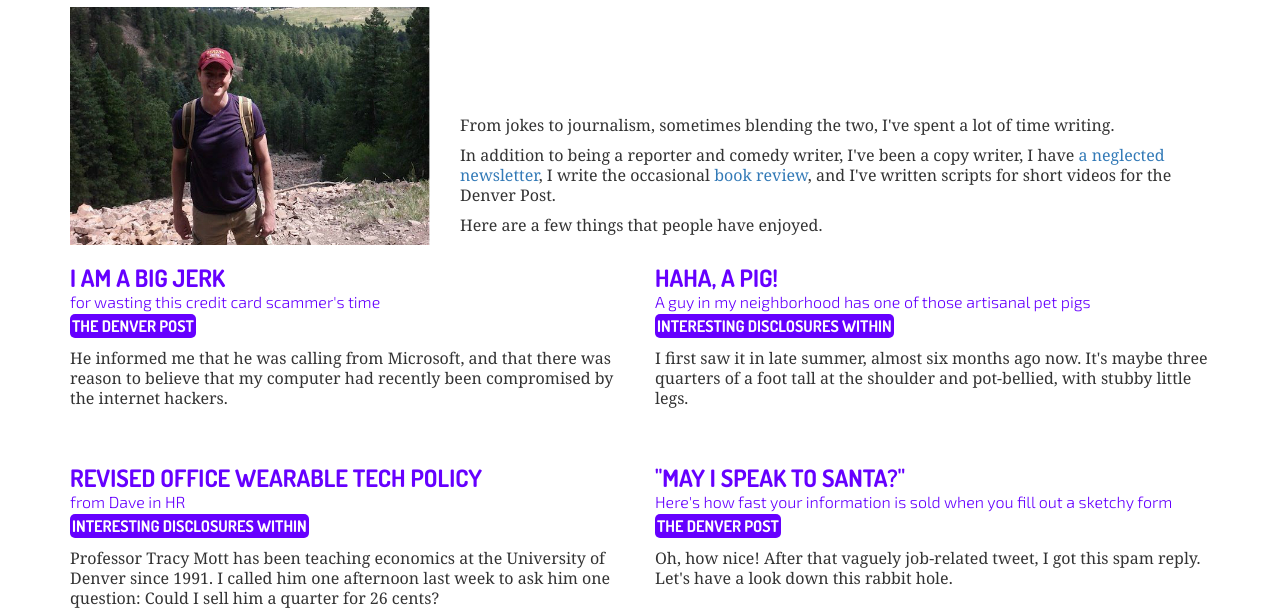
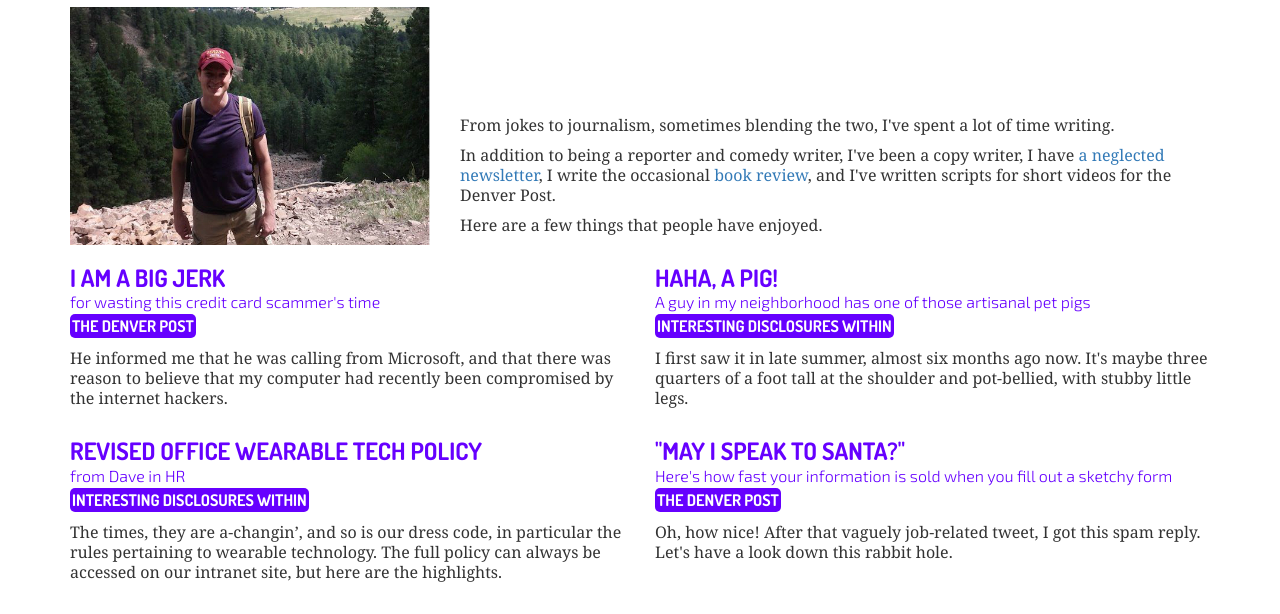
Before and after one commit to dwburdick/dotcom, a website: page writing.htm in a window 1280 px wide. Shown: the part 84-698 px from the top of the page. Drawn offline with nearby package versions, Linux system fonts and the light colour scheme; a web font is replaced by a local one.

Commit message:
Fix column issues on writing and developer pages

```diff
--- a/css/style.css
+++ b/css/style.css
@@ -39,7 +39,7 @@ embed {
 }
 
 .writing {
-	height: 200px;
+	display: inline-block;
 }
 
 /* TYPE */
--- a/js/writing.js
+++ b/js/writing.js
@@ -1,8 +1,16 @@
-Handlebars.registerHelper("everyOther", function (index, amount, scope) {
-    if ( ++index % amount )
-        return scope.inverse(this);
-    else
-        return scope.fn(this);
+Handlebars.registerHelper('grouped_each', function(every, context, options) {
+    var out = "", subcontext = [], i;
+    if (context && context.length > 0) {
+        for (i = 0; i < context.length; i++) {
+            if (i > 0 && i % every === 0) {
+                out += options.fn(subcontext);
+                subcontext = [];
+            }
+            subcontext.push(context[i]);
+        }
+        out += options.fn(subcontext);
+    }
+    return out;
 });
 
 $(function () {
@@ -34,7 +42,7 @@ $(function () {
         "subtitle": "from Dave in HR",
         "source": "Interesting disclosures within",
         "projectUrl": "http://tinyletter.com/daveburdick/letters/interesting-disclosures-3-a-revised-office-wearable-technology-policy-from-dave-in-hr",
-        "text": "Professor Tracy Mott has been teaching economics at the University of Denver since 1991. I called him one afternoon last week to ask him one question: Could I sell him a quarter for 26 cents?"
+        "text": "The times, they are a-changin’, and so is our dress code, in particular the rules pertaining to wearable technology. The full policy can always be accessed on our intranet site, but here are the highlights."
       },
       {
         "title": "\"May I speak to Santa?\"",
--- a/writing.htm
+++ b/writing.htm
@@ -17,7 +17,9 @@
 		<script src="https://cdnjs.cloudflare.com/ajax/libs/handlebars.js/2.0.0/handlebars.js"></script>
 
 		<script id="project-template" type="text/x-handlebars-template">
-		{{#each entries}}
+		{{#grouped_each 2 entries}}
+		<div class="row projects">
+		{{#each this}}
 		  <div class="col-md-6 col-xs-12 project-entry writing">
 		  	<a href="{{projectUrl}}" target=_blank><h2>{{title}}</h2><br>
 		  	<h3>{{subtitle}}</h3></a><br>
@@ -25,6 +27,8 @@
 		  	<p class="project-text">{{text}}</p>
 		  </div>
 		{{/each}}
+		</div>
+		{{/grouped_each}}
 		</script>
 
 		<title>Dave Burdick, journalist, communicator, writer, developer</title>
@@ -57,8 +61,8 @@
 					<p>Here are a few things that people have enjoyed.</p>
 				</div>
 			</div>
-			<div class="row projects">
-				<div class="content-placeholder"></div>
+			<div class="content-placeholder">
+
 			</div>
 			<footer>
 				<div class="row footer">
```
Also changed, not shown: developer.htm (+6 -4 lines), js/projects.js (+13 -5 lines), video.htm (+1 -1 lines).
